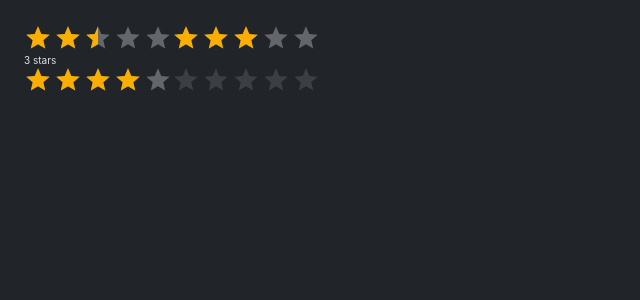
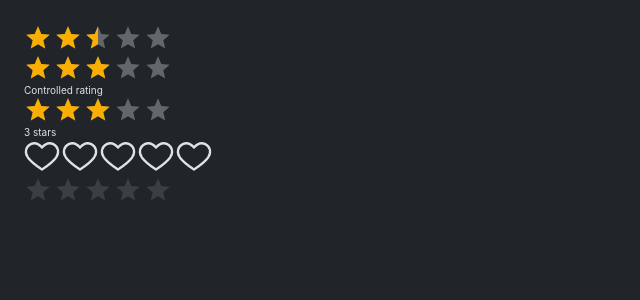
Before and after one commit to eldrich27/Popcorn, a React (Vite) app in the folder popcorn/: page / in a window 1280 px wide. Shown: the top 300 px of the page, without its empty margins (0-640 px from the left). Built offline with nearby package versions, Linux system fonts and the light colour scheme.

Commit message:
Refactoring the ratings and adding custom heart reating and adding an vertical mode to display ratings vertically

```diff
--- a/popcorn/src/App.tsx
+++ b/popcorn/src/App.tsx
@@ -1,6 +1,6 @@
 import { useState } from "react";
 import type { Movie } from "./types/Movie";
-import { Rating } from "./components/Rating";
+import { Rating, CustomHeart, CustomHeartOutline } from "./components/Rating";
 
 import { NavBar } from "./components/NavBar";
 import { Logo } from "./components/Logo";
@@ -69,28 +69,33 @@ export default function App() {
 
   return (
     <>
+    <div>
       {/* Basic */}
       <Rating defaultValue={2.5} precision={0.5} />
-
-      {/* Controlled, with live label */}
+    </div>
+    <div>
+      {/* Controlled ratings share the same value, so selecting either updates both. */}
       <Rating
         value={value}
         onChange={(_, v) => setValue(v)}
         onChangeActive={(_, v) => console.log(`hovering ${v}`)}
       />
+      <p> Controlled rating</p>
+      <Rating value={value} readOnly onChange={(_, v) => setValue(v) } />
       <p>{value !== null ? `${value} stars` : "No rating"}</p>
+    </div>
 
-      {/* Custom API surface */}
-      {/* <Rating
-        max={10}
+    <div>
+      {/* Custom API surface: custom heart icon, highlightSelectedOnly, vertical orientation */}
+      <Rating
+        max={5}
         size="large"
-        highlightSelectedOnly
+        // highlightSelectedOnly
         getLabelText={(v) => `${v}/10`}
         icon={<CustomHeart />}
         emptyIcon={<CustomHeartOutline />}
-      /> */}
-
-      <Rating value={4} readOnly />
+      />
+    </div>
       <Rating disabled />
 
 
--- /dev/null
+++ b/popcorn/src/components/Rating/CustomHeart.tsx
@@ -0,0 +1,26 @@
+// components/Rating/CustomHeart.tsx
+const heartPath =
+  "M12 21s-6.716-4.35-9.428-8.014C.29 9.706 1.02 5.75 4.5 4.09 7.2 2.79 9.9 3.9 12 6.3c2.1-2.4 4.8-3.51 7.5-2.21 3.48 1.66 4.21 5.616 1.928 8.896C18.716 16.65 12 21 12 21z";
+
+export function CustomHeart() {
+  return (
+    <svg viewBox="0 0 24 24" fill="currentColor" width="100%" height="100%">
+      <path d={heartPath} />
+    </svg>
+  );
+}
+
+export function CustomHeartOutline() {
+  return (
+    <svg
+      viewBox="0 0 24 24"
+      fill="none"
+      stroke="currentColor"
+      strokeWidth={1.5}
+      width="100%"
+      height="100%"
+    >
+      <path d={heartPath} />
+    </svg>
+  );
+}
--- a/popcorn/src/components/Rating/Rating.tsx
+++ b/popcorn/src/components/Rating/Rating.tsx
@@ -28,6 +28,7 @@ export function Rating({
   precision = 1,
   max = 5,
   size = "medium",
+  orientation = "horizontal",
   readOnly = false,
   disabled = false,
   highlightSelectedOnly = false,
@@ -49,8 +50,11 @@ export function Rating({
 
   const getEventValue = (e: SyntheticEvent): number => {
     const rect = rootRef.current!.getBoundingClientRect();
-    const x = (e as React.MouseEvent).clientX - rect.left;
-    const fraction = x / rect.width;           // 0–1 across the whole row
+    const mouseEvent = e as React.MouseEvent;
+    const fraction =
+      orientation === "vertical"
+        ? 1 - (mouseEvent.clientY - rect.top) / rect.height // bottom = 0, top = max
+        : (mouseEvent.clientX - rect.left) / rect.width;    // left = 0, right = max
     const raw = fraction * max;                // value in star units
     return clamp(roundToPrecision(raw, precision), precision, max);
   };
@@ -91,6 +95,8 @@ export function Rating({
       onClick={handleClick}
       style={{
         display: "inline-flex",
+        flexDirection: orientation === "vertical" ? "column-reverse" : "row",
+        alignItems: "center",
         cursor: readOnly || disabled ? "default" : "pointer",
         opacity: disabled ? 0.4 : 1,
         gap: 2,
@@ -98,10 +104,10 @@ export function Rating({
     >
       {Array.from({ length: max }, (_, i) => {
         const index = i + 1;
-        const isFilled = highlightSelectedOnly
-          ? displayValue === index
-          : displayValue >= index;
-        const fraction = clamp(displayValue - i, 0, 1);
+        // highlightSelectedOnly: only the chosen icon lights up, no cumulative trail
+        const fraction = highlightSelectedOnly
+          ? (Math.round(displayValue) === index ? 1 : 0)
+          : clamp(displayValue - i, 0, 1);
 
         return (
           <span key={index} style={{ position: "relative" }}>
@@ -110,6 +116,7 @@ export function Rating({
               icon={icon}
               emptyIcon={emptyIcon}
               size={pxSize}
+              orientation={orientation}
             />
             {/* screen-reader input (MUI does this too) */}
             <input
--- a/popcorn/src/components/Rating/Rating.types.ts
+++ b/popcorn/src/components/Rating/Rating.types.ts
@@ -31,6 +31,9 @@ export interface RatingProps {
   readOnly?: boolean;
   disabled?: boolean;
 
+  /** Layout axis. "vertical" stacks icons bottom (low) to top (high). */
+  orientation?: "horizontal" | "vertical";
+
   /** Only highlight the selected icon, not all before it */
   highlightSelectedOnly?: boolean;
 
--- a/popcorn/src/components/Rating/Star.tsx
+++ b/popcorn/src/components/Rating/Star.tsx
@@ -1,30 +1,36 @@
 // components/Rating/Star.tsx
-import type { ReactNode } from "react";
+import type { CSSProperties, ReactNode } from "react";
 
 interface StarProps {
   filled: number; // 0–1 fraction of the star that is filled
   icon: ReactNode;
   emptyIcon: ReactNode;
   size: number;
+  orientation?: "horizontal" | "vertical";
 }
 
-export function Star({ filled, icon, emptyIcon, size }: StarProps) {
+export function Star({ filled, icon, emptyIcon, size, orientation = "horizontal" }: StarProps) {
+  const isVertical = orientation === "vertical";
+
+  // clip layer grows from the "start" of the value axis: left for horizontal, bottom for vertical
+  const clipStyle: CSSProperties = isVertical
+    ? { position: "absolute", left: 0, right: 0, bottom: 0, height: `${filled * 100}%` }
+    : { position: "absolute", top: 0, bottom: 0, left: 0, width: `${filled * 100}%` };
+
+  // icon is pinned to the star's full size (not the clip layer's shrunken size) and
+  // anchored to the same edge the clip grows from, so overflow crops it instead of the
+  // icon itself rescaling to fit the smaller box
+  const iconStyle: CSSProperties = isVertical
+    ? { position: "absolute", left: 0, bottom: 0, width: size, height: size }
+    : { position: "absolute", top: 0, left: 0, width: size, height: size };
+
   return (
     <span style={{ position: "relative", width: size, height: size, display: "inline-block" }}>
       {/* empty layer */}
       <span style={{ position: "absolute", inset: 0 }}>{emptyIcon}</span>
       {/* filled layer, clipped */}
-      <span
-        style={{
-          position: "absolute",
-          inset: 0,
-          width: `${filled * 100}%`,
-          overflow: "hidden",
-          color: "#faaf00",
-        }}
-      >
-        {/* fixed to the full star size so clipping crops it instead of the icon rescaling to fit */}
-        <span style={{ display: "block", width: size, height: size }}>{icon}</span>
+      <span style={{ ...clipStyle, overflow: "hidden", color: "#faaf00" }}>
+        <span style={iconStyle}>{icon}</span>
       </span>
     </span>
   );
--- a/popcorn/src/components/Rating/index.ts
+++ b/popcorn/src/components/Rating/index.ts
@@ -1,3 +1,4 @@
 // components/Rating/index.ts
 export { Rating } from "./Rating";
 export type { RatingProps, RatingSize } from "./Rating.types";
+export { CustomHeart, CustomHeartOutline } from "./CustomHeart";
```
